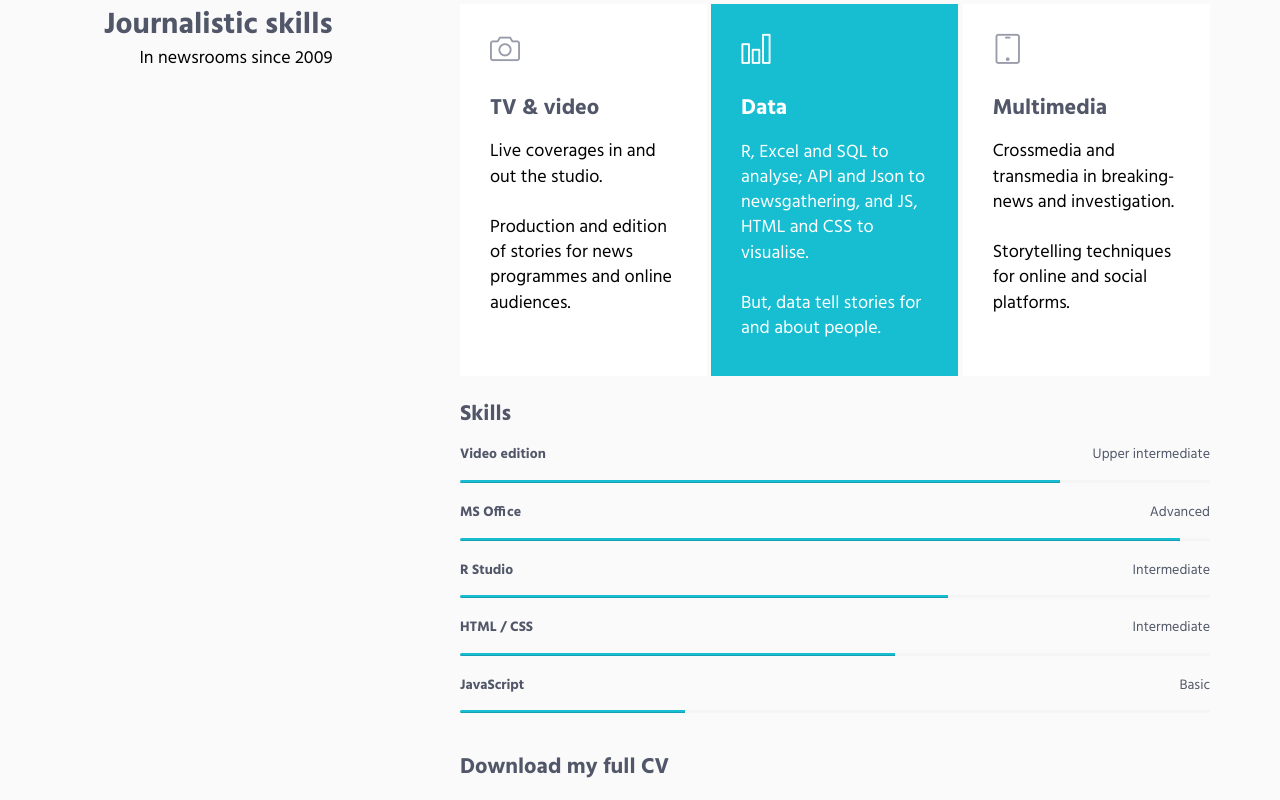
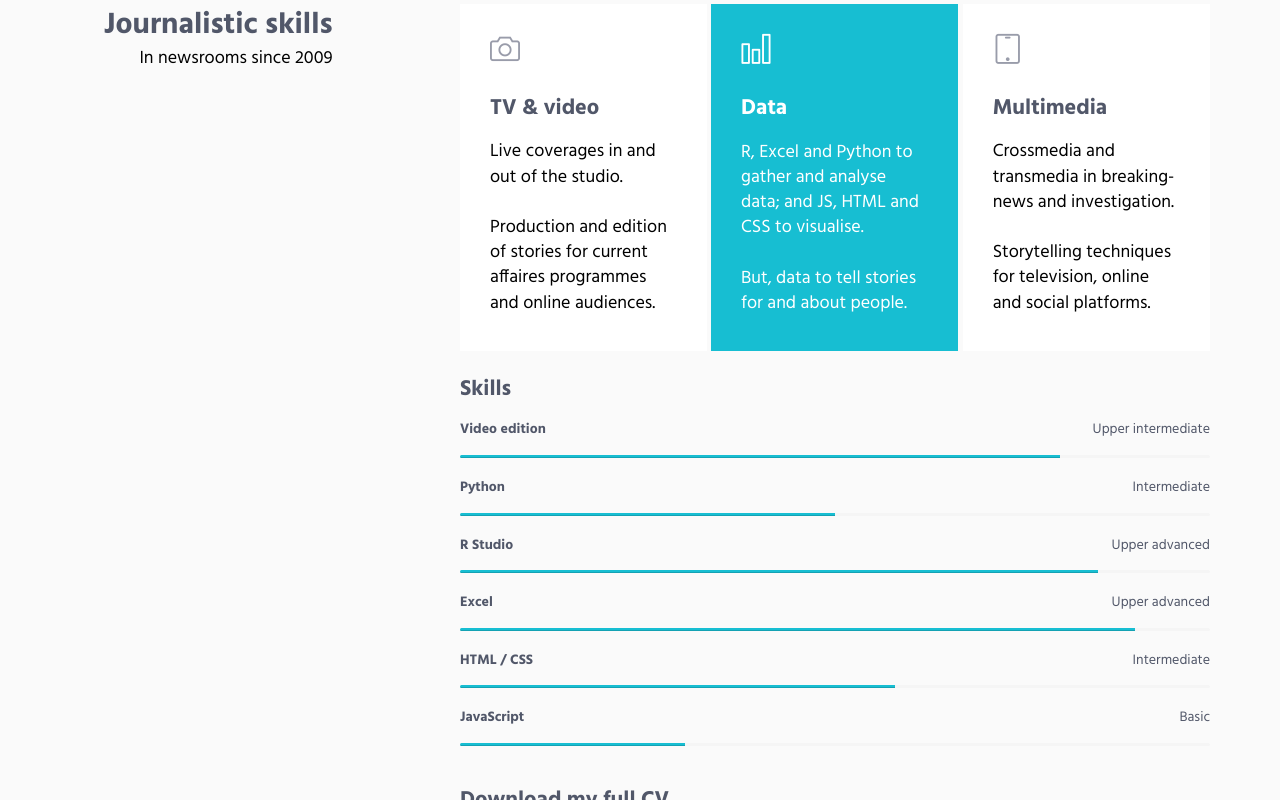
Before and after one commit to Carmen-Aguilar/portfolio, a plain HTML site: page index.html in a window 1280 px wide. Shown: the part 2000-2800 px from the top of the page. Drawn offline with Linux system fonts and the light colour scheme.

Commit message:
Update index.html

```diff
--- a/index.html
+++ b/index.html
@@ -107,7 +107,7 @@
                     <div class="col-sm-8 col-sm-offset-1">
                         <div class="margin-b-60">
                             <p>I am Spanish, based now in the United Kingdom after a Chilean experience of almost four years. I do love travelling, yes, but it's journalism that has made me switch countries and formats.</p>
-                            <p>I've been a TV and a multimedia reporter, and I am now increasing my skillset with data journalism (visualisation, coding, data analysis).</p>
+                            <p>After working as a TV and a multimedia reporter, and I am now a data journalist (visualisation, coding, data analysis to find and tell better stories).</p>
                             <p>Let's talk in English, español, italiano or (basic) Deutsch!</p>
                         </div>
                       </div>
@@ -418,8 +418,8 @@
                                 </div>
                                 <div class="service-info">
                                 <h3>TV & video</h3>
-                                <p class="margin-b-5">Live coverages in and out the studio. <br><br>
-                                Production and edition of stories for news programmes and online audiences.</p>
+                                <p class="margin-b-5">Live coverages in and out of the studio. <br><br>
+                                Production and edition of stories for current affaires programmes and online audiences.</p>
                               </div>
                           </div>
                         </div>
@@ -430,7 +430,7 @@
                               </div>
                                 <div class="service-info">
                                     <h3 class="color-white">Data</h3>
-                                    <p class="color-white margin-b-5">R, Excel and SQL to analyse; API and Json to newsgathering, and JS, HTML and CSS to visualise.<br><br>But, data tell stories for and about people.</p>
+                                    <p class="color-white margin-b-5">R, Excel and Python to gather and analyse data; and JS, HTML and CSS to visualise.<br><br>But, data to tell stories for and about people.</p>
                                 </div>
                             </div>
                           </div>
@@ -441,7 +441,7 @@
                       </div>
                           <div class="service-info">
                             <h3>Multimedia</h3>
-                            <p class="margin-b-5">Crossmedia and transmedia in breaking-news and investigation.<br><br>Storytelling techniques for online and social platforms.</p>
+                            <p class="margin-b-5">Crossmedia and transmedia in breaking-news and investigation.<br><br>Storytelling techniques for television, online and social platforms.</p>
                         </div>
                     </div>
                 </div>
@@ -456,15 +456,21 @@
                 </div>
             </div>
             <div class="progress-box">
-                <h5>MS Office<span class="color-heading pull-right">Advanced</span></h5>
+                <h5>Python<span class="color-heading pull-right">Intermediate</span></h5>
                 <div class="progress">
-                    <div class="progress-bar bg-color-base" role="progressbar" data-width="96"></div>
+                    <div class="progress-bar bg-color-base" role="progressbar" data-width="50"></div>
                 </div>
             </div>
             <div class="progress-box">
-                <h5>R Studio<span class="color-heading pull-right">Intermediate</span></h5>
+                <h5>R Studio<span class="color-heading pull-right">Upper advanced</span></h5>
                 <div class="progress">
-                    <div class="progress-bar bg-color-base" role="progressbar" data-width="65"></div>
+                    <div class="progress-bar bg-color-base" role="progressbar" data-width="85"></div>
+                </div>
+            </div>
+            <div class="progress-box">
+                <h5>Excel <span class="color-heading pull-right">Upper advanced</span></h5>
+                <div class="progress">
+                    <div class="progress-bar bg-color-base" role="progressbar" data-width="90"></div>
                 </div>
             </div>
             <div class="progress-box">
@@ -479,6 +485,7 @@
                     <div class="progress-bar bg-color-base" role="progressbar" data-width="30"></div>
                 </div>
             </div>
+
             <!-- End Progress Box -->
             <br>
             <h3><a href="https://github.com/Carmen-Aguilar/portfolio/blob/gh-pages/img/CV%20Carmen-Aguilar-online.pdf" target="_blank">Download my full CV</a></h3>
```
